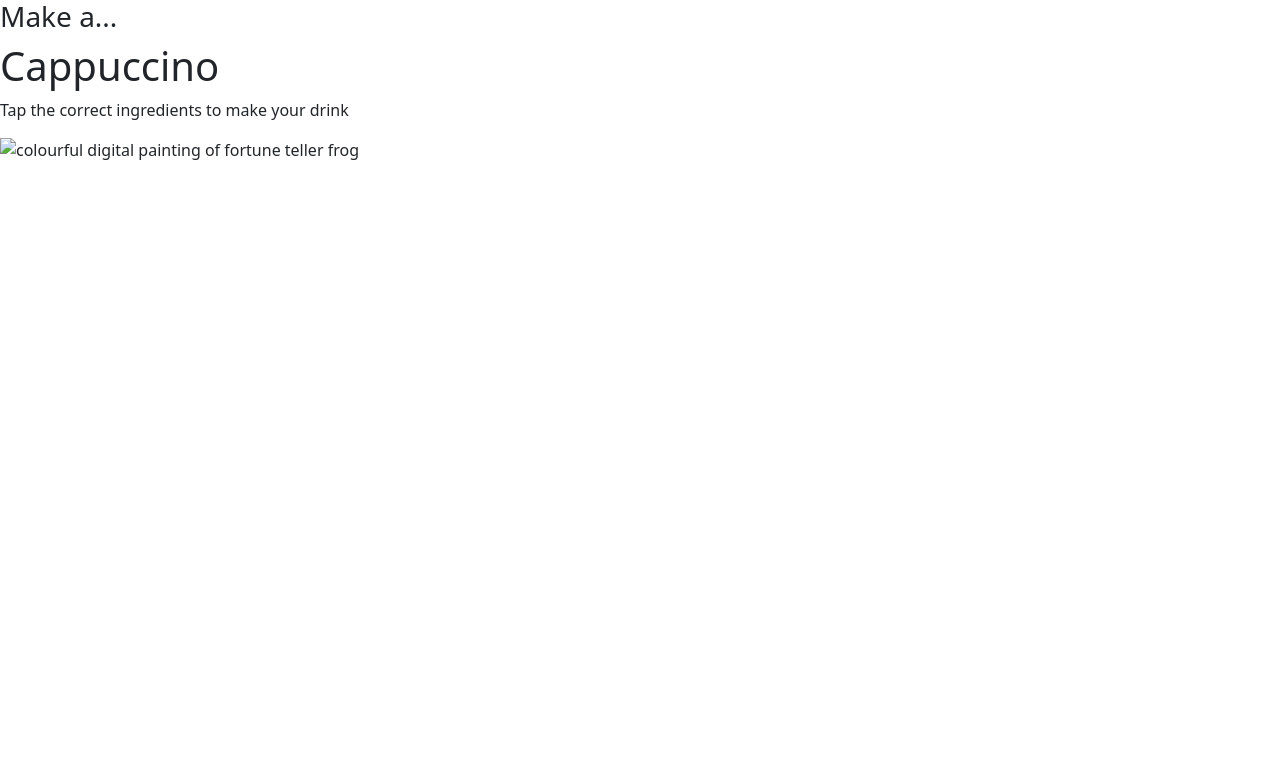
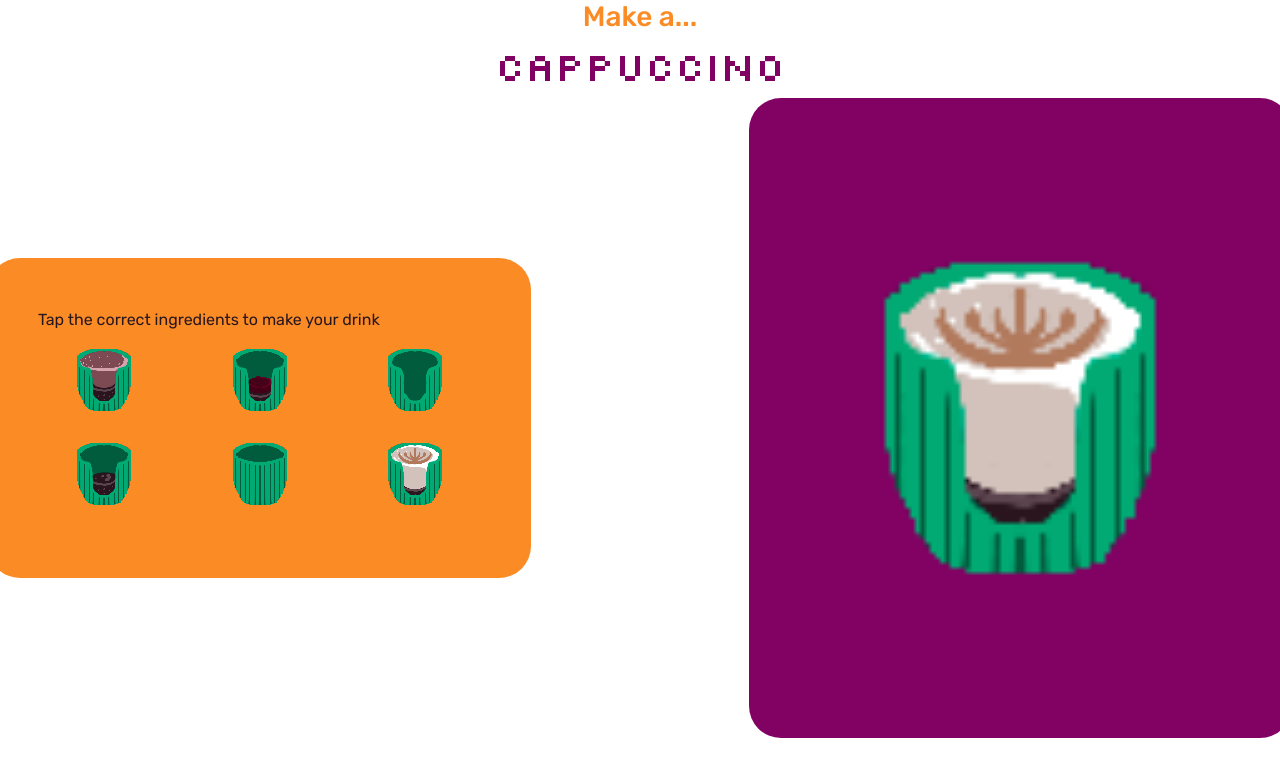
Before and after one commit to kateuj/coffee_cram, a website: page game.html in a window 1280 px wide. Drawn offline with nearby package versions, Linux system fonts and the light colour scheme.

Commit message:
css styling added to game section

```diff
--- a/assets/css/style.css
+++ b/assets/css/style.css
@@ -1,16 +1,47 @@
-font-family: 'Rubik', sans-serif;
-font-family: 'Silkscreen', sans-serif;
+body {
+    font-family: 'Rubik', sans-serif;
+}
 
-h1 {font-family:'Silkscreen', sans-serif;
-    color:#820263};
+h1 {
+    font-family:'Silkscreen', sans-serif;
+    color:#820263;
+    text-align: center;
+}
 
-h3 {color:#FB8B24};
+h3 {
+    color:#FB8B24;
+    text-align: center;
+}
 
-p {color:#291720};
+p {
+    color:#291720;
+}
 
 #ingredients_drawer {
-    background-color: #04A777;
-    size:
-};
+    background-color: #FB8B24;
+    padding: 50px;
+    border-radius: 2rem;
+    height: 40vh;
+    margin:auto;
 
-#D90368
+}
+
+.drawer-layout {
+    display: flex;
+    object-fit: cover;
+    max-width: 100%;
+    padding-bottom: 30px;
+}
+
+#coffee-cup-container {
+    background-color: #820263;
+    padding: 50px;
+    border-radius: 2rem;
+    height: 80vh;
+    display: flex;
+    align-items: center;
+}
+
+.coffee-cup {
+    width: 40vh;
+}
--- a/game.html
+++ b/game.html
@@ -33,15 +33,41 @@
     <!--Game area-->
     <div class="row">
 
-        <div class="col-lg-5">
+        <div class="col-lg-5" id="ingredients_drawer">
             <p>Tap the correct ingredients to make your drink</p>
-            <div>
-                <img src="assets/images/frog-mystique.webp" class="mx-auto d-block index-images"
-          alt="colourful digital painting of fortune teller frog">
+            <div class="row">
+                <div class="col-lg-4 drawer-layout">
+                    <img src="assets/images/americano.png" class="mx-auto d-block"
+                    alt="#">
+                </div>
+                <div class="col-lg-4 drawer-layout">
+                    <img src="assets/images/chocolate.png" class="mx-auto d-block"
+                    alt="#">
+                </div>
+                <div class="col-lg-4 drawer-layout">
+                    <img src="assets/images/cut_out_cup.png" class="mx-auto d-block"
+                    alt="#">
+                </div>
+                <div class="col-lg-4 drawer-layout">
+                    <img src="assets/images/double_espresso.png" class="mx-auto d-block"
+                    alt="#">
+                </div>
+                <div class="col-lg-4 drawer-layout">
+                    <img src="assets/images/empty_cup.png" class="mx-auto d-block"
+                    alt="#">
+                </div>
+                <div class="col-lg-4 drawer-layout">
+                    <img src="assets/images/latte.png" class="mx-auto d-block"
+                    alt="#">
+                </div>
+
             </div>
         </div>
+
         <div class="col-lg-2"><!--Nice to have - score and timer --></div>
-        <div class="col-lg-5 "></div>
+        <div id="coffee-cup-container" class="col-lg-5">
+            <img src="assets/images/latte.png" class="mx-auto d-block coffee-cup" alt="#">
+        </div>
 
     </div>
 
```
